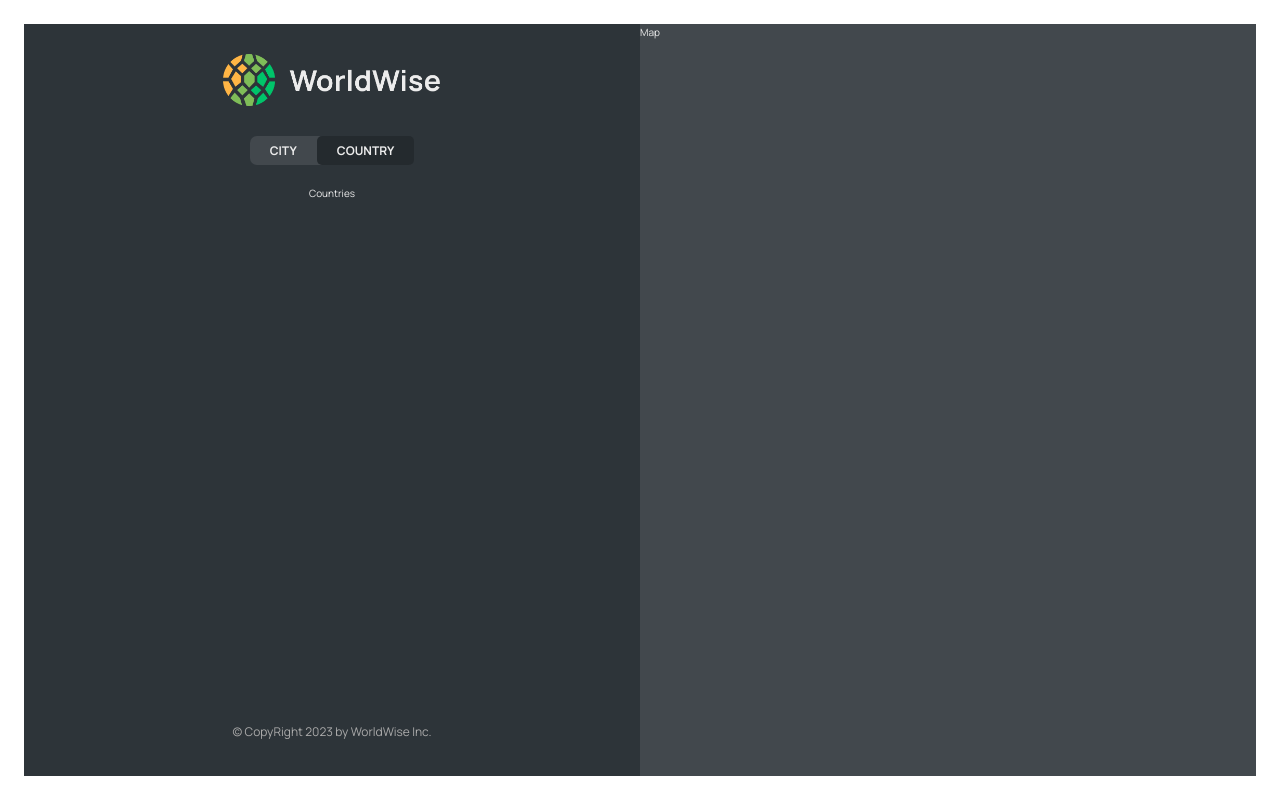
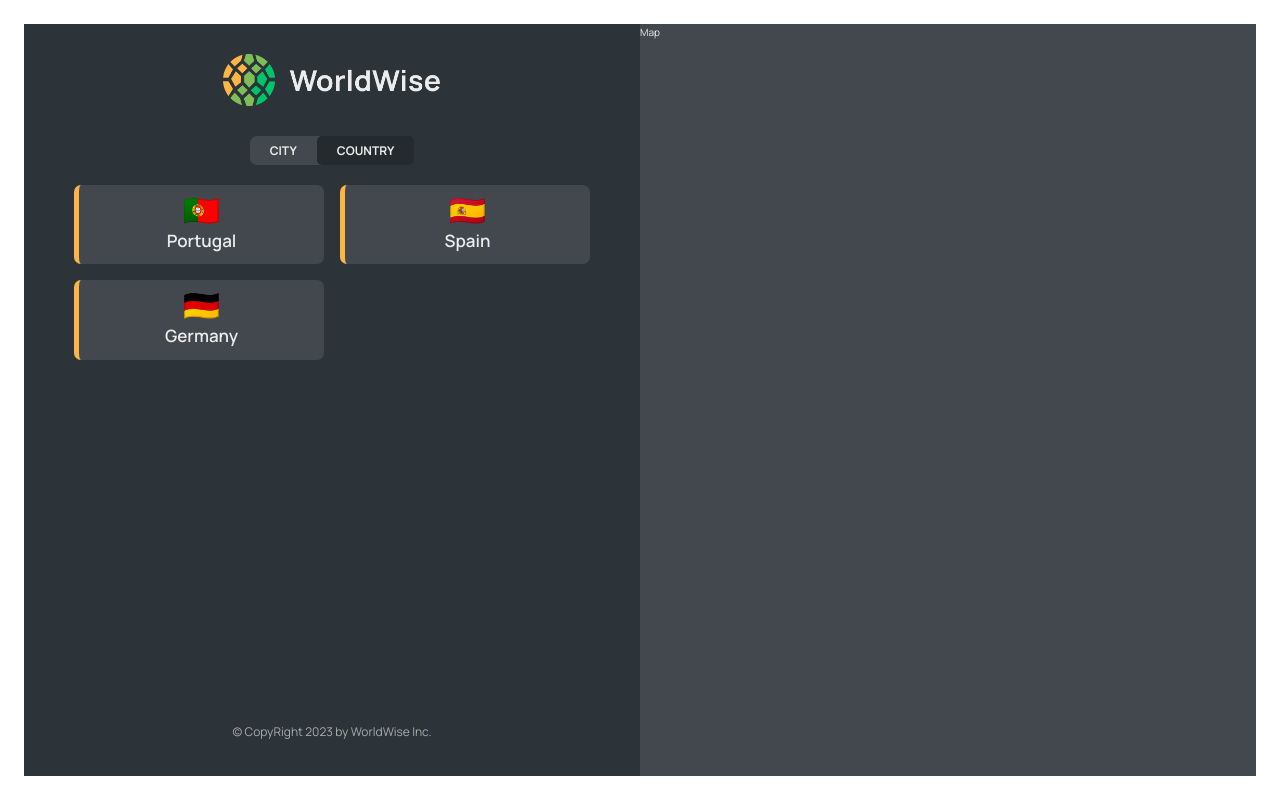
Before and after one commit to ayazibrahimov/worldwise, a React (Vite) app in the folder worldwise/: page /app/country in a window 1280 px wide. Built offline with nearby package versions, Linux system fonts and the light colour scheme; data requests are answered from the project's data file.

Commit message:
router reduce

```diff
--- a/worldwise/data/cities.json
+++ b/worldwise/data/cities.json
@@ -35,6 +35,30 @@
         "lng": 13.376933665713324
       },
       "id": 98443197
+    },
+    {
+      "cityName": "Madrid",
+      "country": "Spain",
+      "emoji": "🇪🇸",
+      "date": "2027-07-15T08:22:53.976Z",
+      "notes": "",
+      "position": {
+        "lat": 40.46635901755316,
+        "lng": -3.7133789062500004
+      },
+      "id": 11111111
+    },
+    {
+      "cityName": "Berlin",
+      "country": "Germany",
+      "emoji": "🇩🇪",
+      "date": "2027-02-12T09:24:11.863Z",
+      "notes": "Amazing 😃",
+      "position": {
+        "lat": 52.53586782505711,
+        "lng": 13.376933665713324
+      },
+      "id": 22222222
     }
   ]
 }
--- a/worldwise/src/App.jsx
+++ b/worldwise/src/App.jsx
@@ -1,3 +1,4 @@
+import { useEffect, useState } from 'react';
 import {BrowserRouter, Routes, Route} from 'react-router-dom';
 import Homepage from './pages/Homepage';
 import Pricing from './pages/Pricing';
@@ -6,7 +7,8 @@
 import Login from './pages/Login';
 import AppLayout from './pages/AppLayout';
 import CityList from './components/CityList';
-import { useEffect, useState } from 'react';
+// import City from './components/City';
+import CountryList from './components/CountryList';
 
 
 const BASE_URL = 'http://localhost:9000'
@@ -54,7 +56,7 @@
             <Route path='/app' element={<AppLayout />}>
                 <Route index element={<CityList cities={cities} isLoading={isLoading} />} ></Route>
                 <Route path='city' element={<CityList cities={cities} isLoading={isLoading}/>} ></Route>
-                <Route path='country' element={<p>Countries</p>}></Route>
+                <Route path='country' element={<CountryList cities={cities} isLoading={isLoading} />}></Route>
                 <Route path='form' element={<p>Form</p>}></Route>
             </Route>
             <Route path='*' element={<Error />}> </Route>
--- a/worldwise/src/components/CountryItem.jsx
+++ b/worldwise/src/components/CountryItem.jsx
@@ -1,12 +1,12 @@
-// import styles from "./CountryItem.module.css";
+import styles from "./CountryItem.module.css";
 
-// function CountryItem({ country }) {
-//   return (
-//     <li className={styles.countryItem}>
-//       <span>{country.emoji}</span>
-//       <span>{country.country}</span>
-//     </li>
-//   );
-// }
+function CountryItem({ country }) {
+  return (
+    <li className={styles.countryItem}>
+      <span>{country.emoji}</span>
+      <span>{country.country}</span>
+    </li>
+  );
+}
 
-// export default CountryItem;
+export default CountryItem;
--- a/worldwise/src/components/CountryList.jsx
+++ b/worldwise/src/components/CountryList.jsx
@@ -1,14 +1,37 @@
+import CountyrItem from './CountryItem'
+import Spinner from './Spinner'
+import Message from './Message'
+import styles from './CountryList.module.css'
 
-// import CountryItem from './CountryItem'
+function CountryList({ cities,isLoading }) {
 
-// function CountryList( {country} ) {
-//   return (
-//     <div>
-//         <ul>
-//             <CountryItem country={props.country} />
-//         </ul>
-//     </div>
-//   )
-// }
+ if(isLoading) return <Spinner />
 
-// export default CountryList
+
+ if(cities.length === 0) return <Message message='Data zad yoxdu' />
+
+
+
+ let countries = cities.reduce((arr,cur)=>{
+     if(!arr.map(data=>data.country).includes(cur.country)){
+        return [...arr, {country:cur.country, emoji:cur.emoji}]
+     }else return arr;
+ }, [])
+
+
+
+
+
+
+  return (
+    <ul className={styles.countryList}>
+         {
+            countries.map((country,index)=>(
+                <CountyrItem country={country} key={index} />
+            ))
+         }
+    </ul>
+  );
+}
+
+export default CountryList;
```
Also changed, not shown: worldwise/src/components/City.jsx (+59 -51 lines), worldwise/src/components/CityList.jsx (line endings or trailing spaces).
